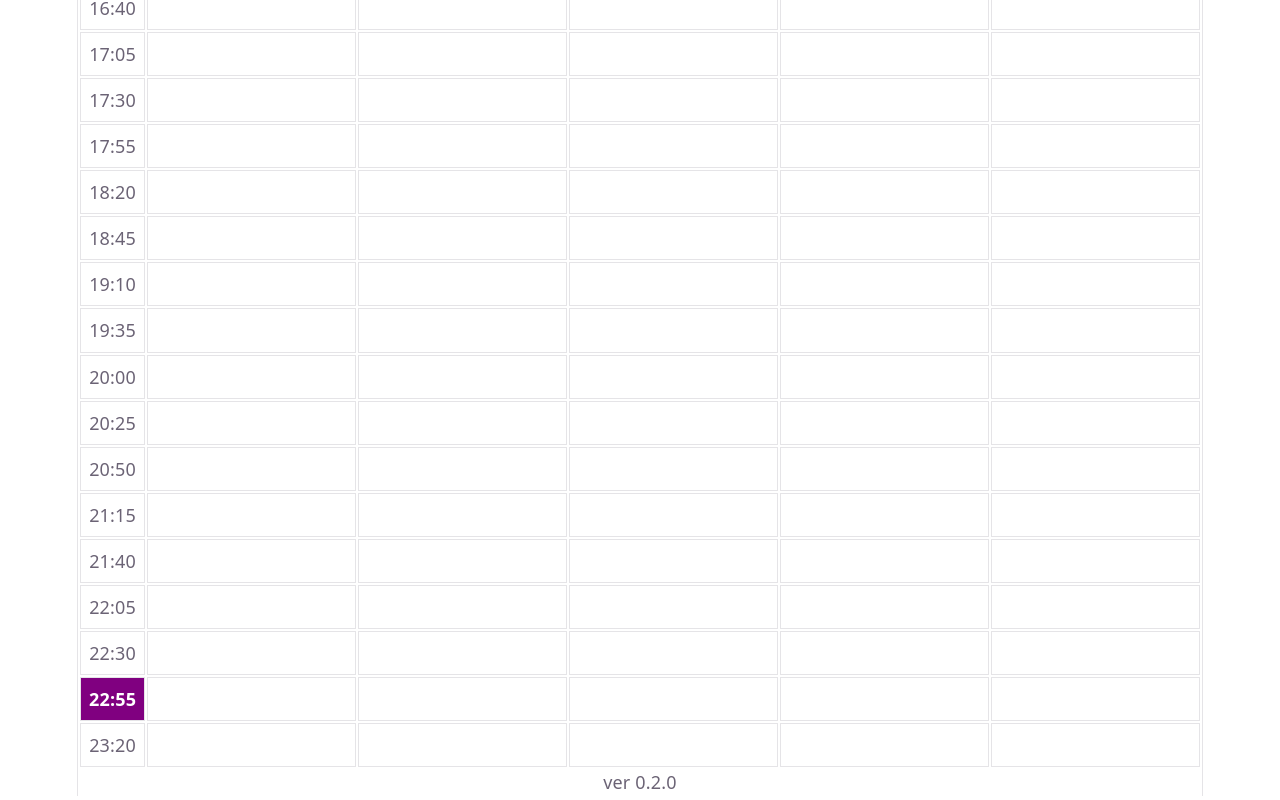
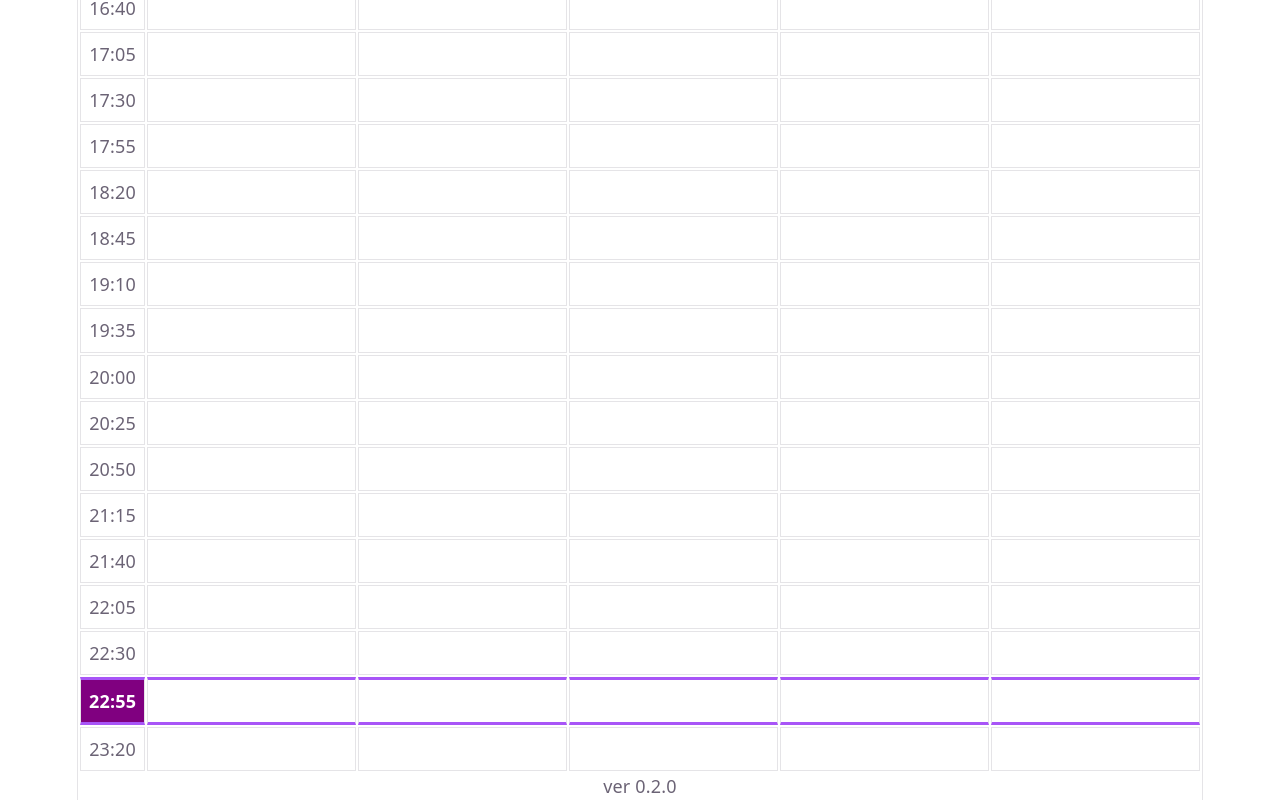
Before and after one commit to takamatsu-yuki/spot-predictor, a React (Vite) app: page / in a window 1280 px wide. Shown: the part 1530-2330 px from the top of the page. Built offline with nearby package versions, Linux system fonts and the light colour scheme.

Commit message:
✨ 現在時刻の行全体を上下の紫線で囲むように

```diff
--- a/src/components/ScheduleTable.css
+++ b/src/components/ScheduleTable.css
@@ -111,6 +111,11 @@
   color: white;
   font-weight: bold;
 }
+/* 現在時刻の行全体を上下の紫線で囲む */
+.schedule-table tbody tr.current-row td {
+  border-top: 3px solid #a855f7;
+  border-bottom: 3px solid #a855f7;
+}
 
 /* =========================
    アクティブセル
```
